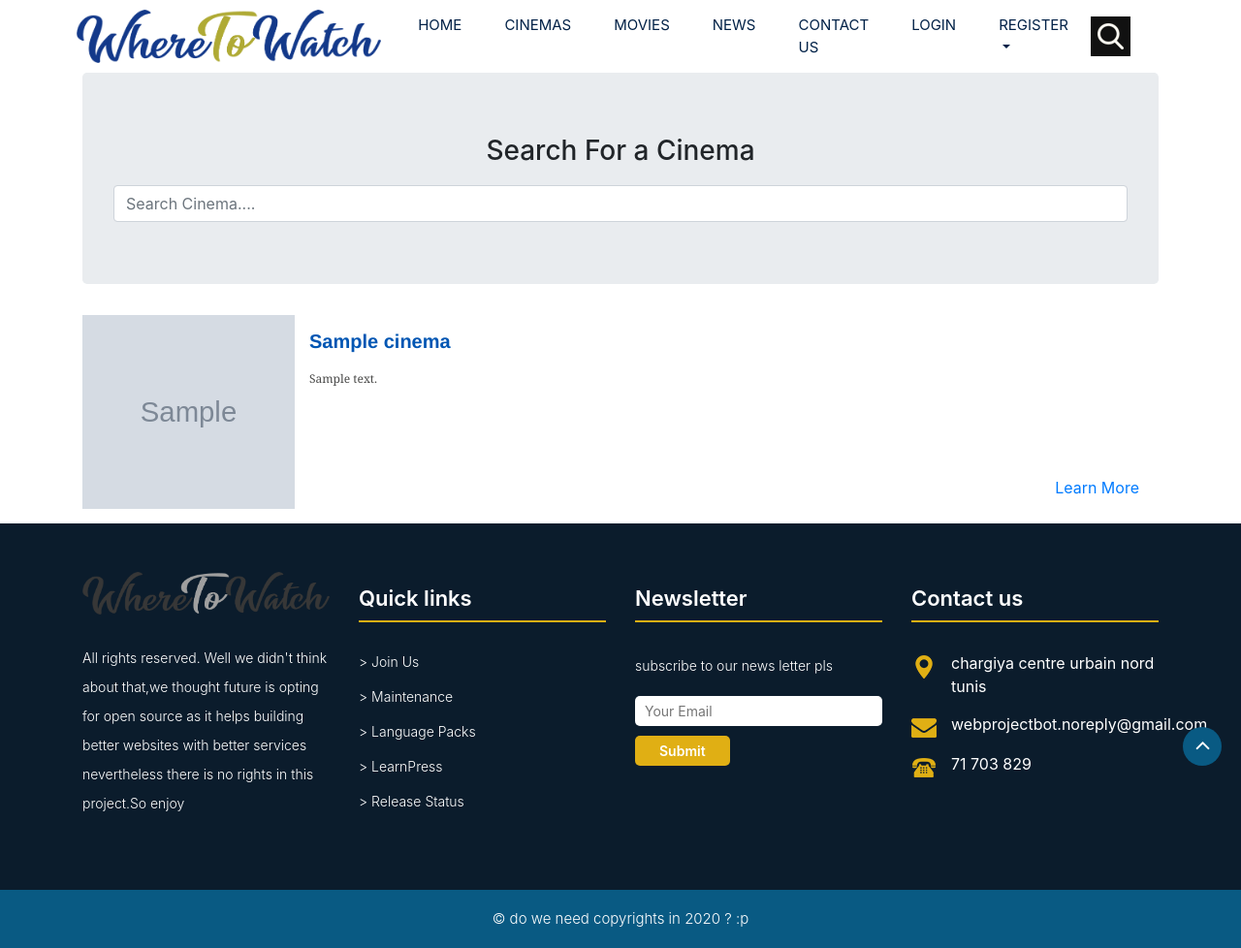
After one commit to Saief1999/MoviesProject, a Symfony app: template templates/cinemas/cinemas.html.twig in a window 1280 px wide. The commit adds this page. Shown: the whole page at 97% size. Run offline with Twig, Linux system fonts and the light colour scheme; the template is opened without the code that fills it: most values are stand-ins (such as "Sample title", 1, 10 or a date in 2020); grey boxes marked "Sample" are stand-in pictures; some libraries are stand-ins or nearby versions.

Commit message:
added list of cinemas

```diff
--- /dev/null
+++ b/public/css/style-cinema.css
@@ -0,0 +1,54 @@
+* {margin: 0; padding: 0;}
+
+.containercinema {
+    margin: 0;
+}
+
+.containercinema ul {
+    list-style-type: none;
+    margin: 0;
+}
+
+.containercinema h3 {
+    font: bold 20px/1.5 Helvetica, Verdana, sans-serif;
+    color:#0056b3;
+}
+.containercinema li img {
+    flex:1;
+    float: left;
+    margin: 0 15px 0 0;
+}
+
+.containercinema li p {
+    font: 200 12px/1.5 Georgia, Times New Roman, serif;
+}
+
+.containercinema li {
+    display: flex;
+    flex-direction: row;
+    width: 100%;
+    position: relative;
+    overflow: auto;
+    margin-bottom: 15px;
+}
+.containercinema footer{
+}
+
+.containercinema li:hover {
+    background: #eee;
+    cursor: pointer;
+}
+.astyle{
+    position: absolute;
+    bottom: 0;
+    right: 0;
+    margin-bottom: 10px;
+    margin-right: 20px;
+}
+.containercinema div{
+    display: flex;
+    flex-direction: column;
+    flex: 4;
+    padding-top: 15px;
+    padding-bottom: 10px;
+}
--- a/public/css/style.css
+++ b/public/css/style.css
@@ -342,7 +342,6 @@ button:focus {
 }
 
 .top-header {
-    position: absolute;
     top: 0px;
     left: 0px;
     z-index: 20;
--- a/templates/base.html.twig
+++ b/templates/base.html.twig
@@ -67,7 +67,7 @@
                     <ul class="navbar-nav ">
                         <li><a class="nav-link active " href="{{ url('home') }}">Home</a></li>
                        {# <li><a class="nav-link" href="about.html">About</a></li>#}
-                        <li><a class="nav-link" href="#">Cinemas</a></li>
+                        <li><a class="nav-link" href="{{ url('cinemas') }}">Cinemas</a></li>
                         <li><a class="nav-link" href="{{ url('movies') }}">Movies</a></li>
                         <li><a class="nav-link" href="#">News</a></li>
                         <li><a class="nav-link" href="#bottom">Contact us</a></li>
--- /dev/null
+++ b/templates/cinemas/cinemas.html.twig
@@ -0,0 +1,33 @@
+{% extends 'base.html.twig' %}
+{% block title %}Cinemas{% endblock %}
+{% block stylesheets %}
+    <link rel="stylesheet" type="text/css" href="{{ asset('css/bootstrap.min.css') }}">
+    <link rel="stylesheet" type="text/css" href="{{ asset('css/style-cinema.css') }}">
+{% endblock %}
+{% block body %}
+    <body>
+    <div class="container">
+        <div class="jumbotron">
+            <h3 class="text-center">Search For a Cinema</h3>
+            <form id="searchForm">
+                <input type="text" class="form-control" id="searchText" placeholder="Search Cinema....">
+            </form>
+        </div>
+        <div class="containercinema">
+            <ul>
+                {%  for cinema in cinemas %}
+                <li>
+                    <img src="{{ asset('uploads/cinema/'~cinema.imagePath) }}" width="200" height="200">
+                    <div>
+                        <h3>{{ cinema.name }}</h3>
+                        <p>{{ cinema.description }}</p>
+                        <a href="{{ url('cinema',{'id': cinema.id  }) }} " class="astyle">Learn More</a>
+                    </div>
+
+                </li>
+                {% endfor %}
+            </ul>
+        </div>
+    </div>
+    </body>
+{% endblock %}
--- a/templates/movies/movies.html.twig
+++ b/templates/movies/movies.html.twig
@@ -19,6 +19,7 @@
 <div class="container">
     <div id="movies" class="row"></div>
 </div>
+
 {% endblock %}
 
 {% block javascripts %}
```
Also changed, not shown: src/Controller/CinemasController.php (added, +42 -0 lines), templates/cinemanotfound.html.twig (added, +13 -0 lines), templates/cinemas/cinemanotfound.html.twig (added, +13 -0 lines), templates/cinemas/singlecinema.html.twig (added, +41 -0 lines), public/uploads/cinema/3f79f309fb0f3c24854392c734283e0f.jpeg (added).
